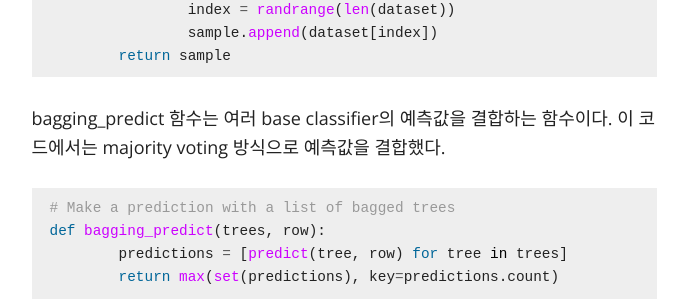
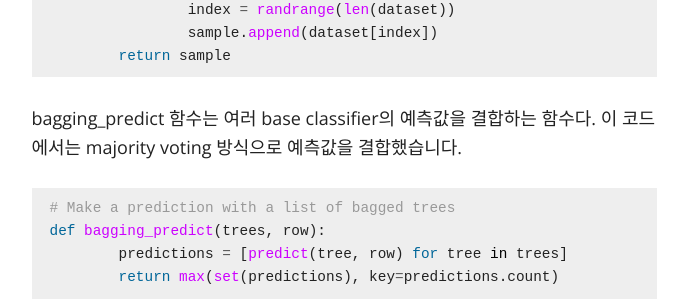
Before and after one commit to seokchaeyoon/seokchaeyoon.github.io, a Jekyll site: the page built from index.md, in a window 1280 px wide and 900 px high, scrolled down 21593 px. Shown: the part 154-455 px from the top of the window, without its empty margins (296-984 px from the left). Built offline with Jekyll 4.4.1, drawn with Linux system fonts in a browser that asks for light colours; nearby versions of some CDN libraries; formulas are drawn with MathJax 3.

Commit message:
Update index.md

````diff
--- a/index.md
+++ b/index.md
@@ -464,7 +464,7 @@ def subsample(dataset, ratio):
 	return sample
 ```
 
-bagging_predict 함수는 여러 base classifier의 예측값을 결합하는 함수이다. 이 코드에서는 majority voting 방식으로 예측값을 결합했다.
+bagging_predict 함수는 여러 base classifier의 예측값을 결합하는 함수다. 이 코드에서는 majority voting 방식으로 예측값을 결합했습니다.
 
 ```python
 # Make a prediction with a list of bagged trees
````
